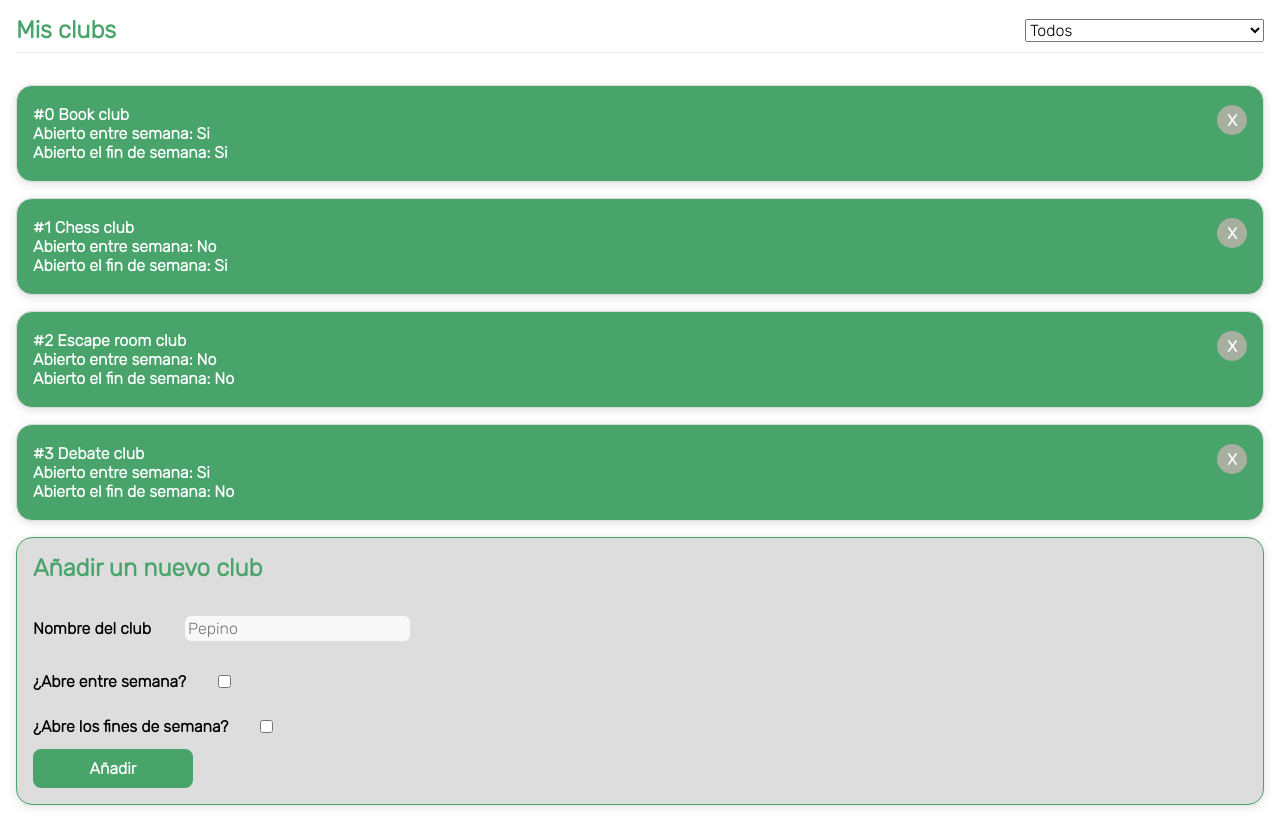
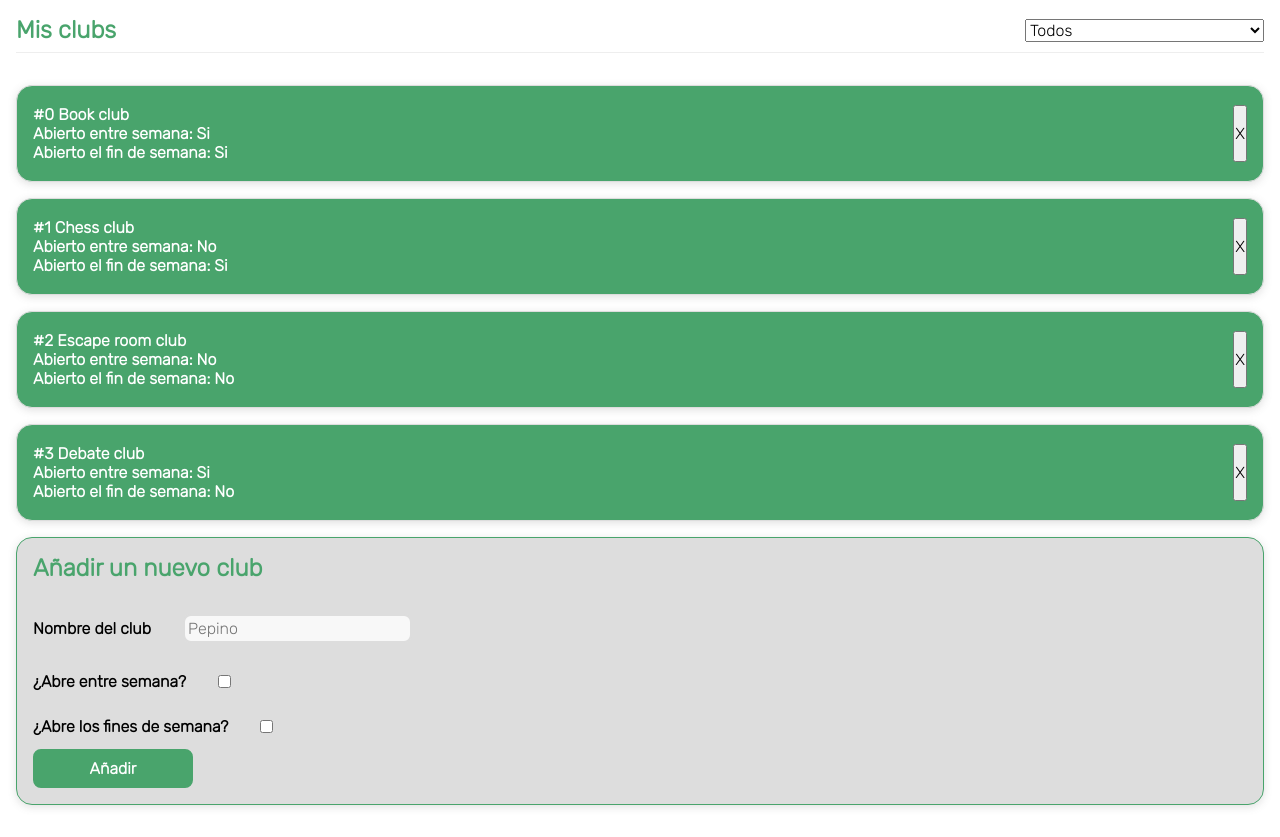
Before and after one commit to Adalab/modulo-3-evaluacion-intermedia-iratxetos, a React (Create React App) app: page / in a window 1280 px wide. Built offline with nearby package versions, Linux system fonts and the light colour scheme.

Commit message:
added corrections in functions delete and filter

```diff
--- a/src/components/App.js
+++ b/src/components/App.js
@@ -13,11 +13,12 @@ function App() {
     }
   );
 
+  //BUSCADOR SELECT
   const handleSearchClub = (ev) => {
     setSearch(ev.target.value);
-
   };
 
+  //CREACIÓN DE NUEVO CLUB EN EL LISTADO
   const handleChangeNewClub = (ev) => {
     const elementIdChanged = (ev.currentTarget.id);
     const elementValueChanged = (ev.currentTarget.value);
@@ -27,6 +28,7 @@ function App() {
     });
   };
 
+  //
   const handleClick = (ev) => {
     ev.preventDefault();
     setData([...data, newClub]);
@@ -37,17 +39,21 @@ function App() {
     });
   };
 
+  //BORRAR CLUB
   const handleDeleteClub = (ev) => {
-    const deletedClub = ev.currenTarget.id;
-    const newData = data.splice(deletedClub, 1);
-    setData([...newData]);
+    const deletedClub = parseInt(ev.target.id);
+    const deletedClubPosition = data.findIndex((club) => { return deletedClub === club.id });
+    console.log(deletedClubPosition);
+    data.splice(deletedClubPosition, 1);
+    setData([...data]);
 
   };
 
+  //
   const renderClubList = () => {
     return data
       .filter((data) => {
-        if (searchClub === 'openOnWeekDays') {
+        if (searchClub === 'openOnWeekdays') {
           return data.openOnWeekdays === true;
         } else if (searchClub === 'openOnWeekend') {
           return data.openOnWeekend === true;
@@ -57,7 +63,7 @@ function App() {
 
       .map((club, index) => (
         <li className='club__item' key={index}>
-          <div className='club__section' onClick={handleDeleteClub}>
+          <div className='club__section'>
             <p className='club__name'>
               #{index} {club.name}
             </p>
@@ -68,9 +74,8 @@ function App() {
               {`Abierto el fin de semana: ${club.openOnWeekend ? 'Si' : 'No'}`}
             </p>
           </div>
-          <div className='club__delete'>
-            <p className='club__delete--cross' onClick={handleDeleteClub}>X</p>
-          </div>
+          <button className='club__delete--cross' id={club.id} onClick={handleDeleteClub}>X</button>
+
         </li>
       ));
   };
```
